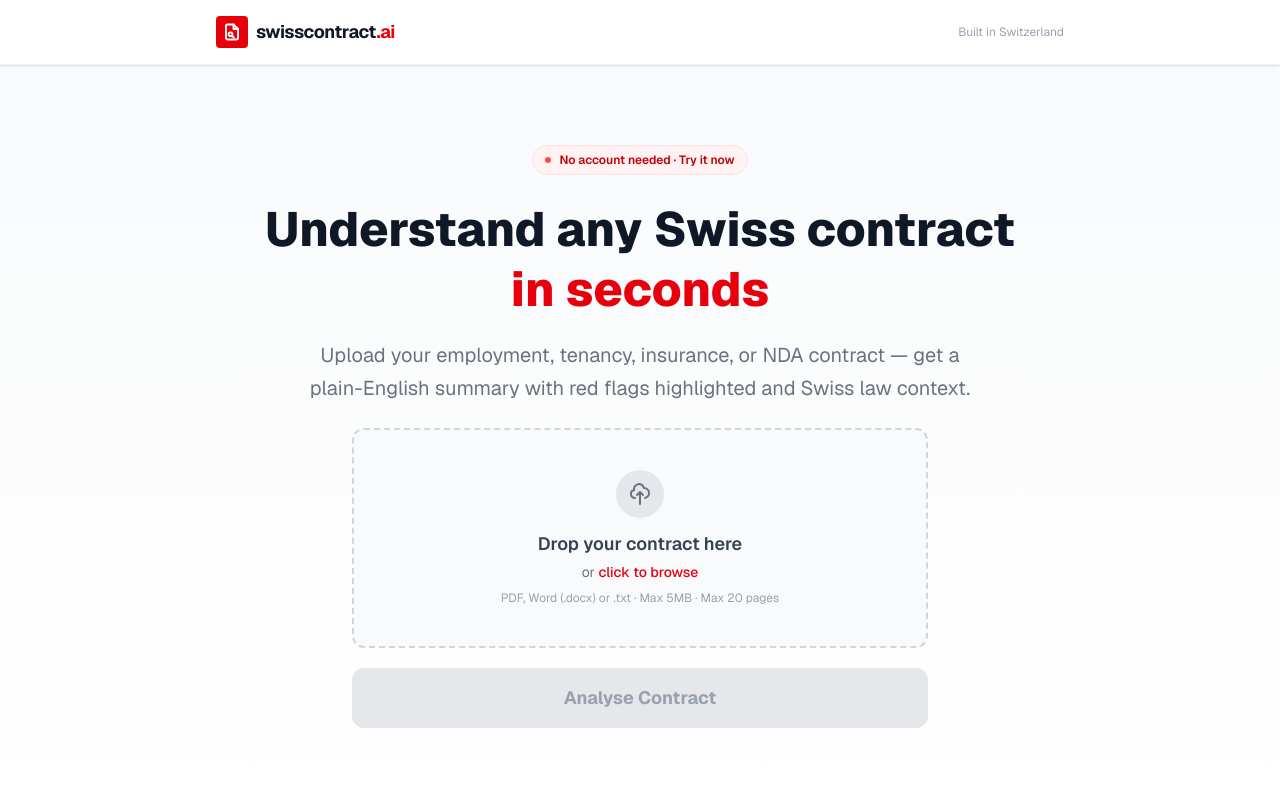
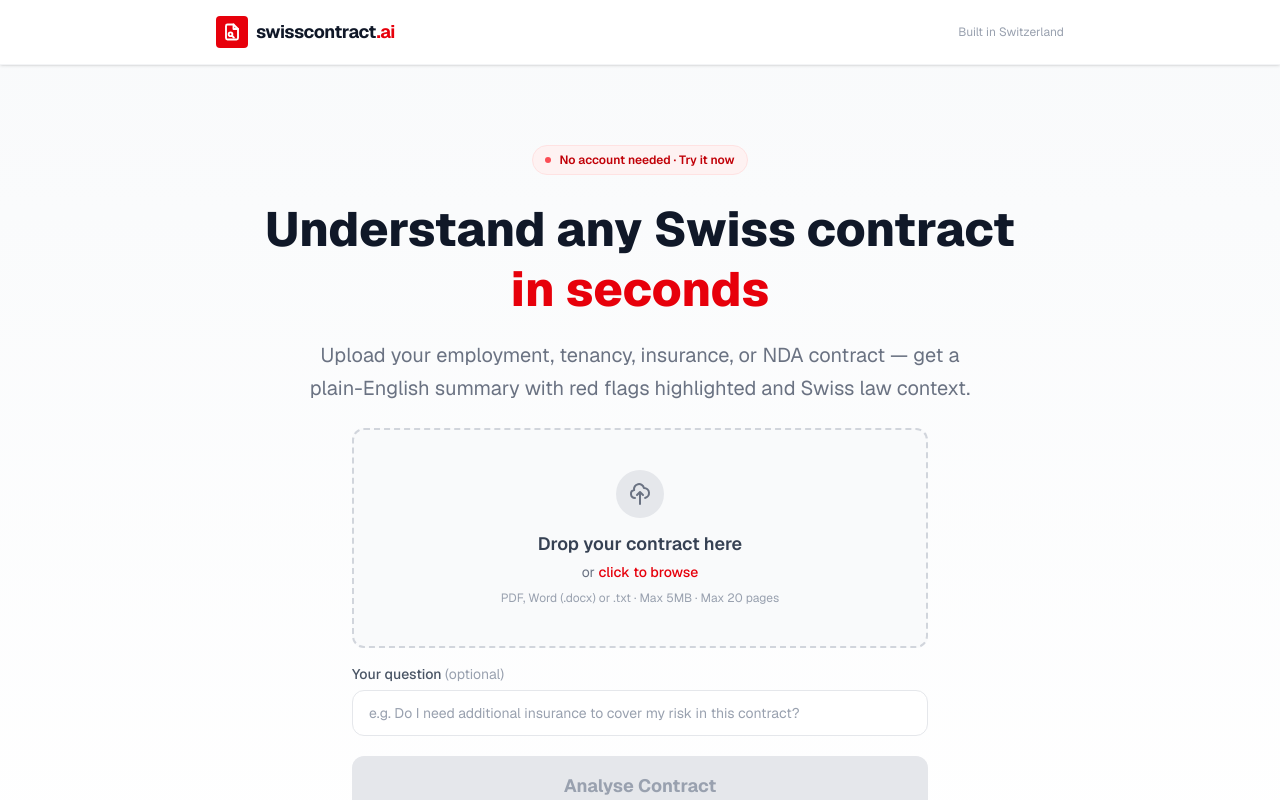
Before and after one commit to vikramgorla/swisscontract-ai, a Next.js app: page / in a window 1280 px wide. Shown: the top 800 px of the page. Built offline with nearby package versions, Linux system fonts and the light colour scheme.

Commit message:
feat: add optional contract question field (SPEC-002)
Users can ask one specific question before or after upload.
Question is sent with contract text to Claude, answered inline
at the top of results. No question = no change to current flow.

```diff
--- a/app/api/analyse/route.ts
+++ b/app/api/analyse/route.ts
@@ -44,6 +44,7 @@ export async function POST(request: NextRequest) {
 
     const formData = await request.formData();
     const file = formData.get('file') as File | null;
+    const question = formData.get('question') as string | null;
 
     if (!file) {
       return NextResponse.json({ error: 'No file provided' }, { status: 400 });
@@ -126,6 +127,12 @@ export async function POST(request: NextRequest) {
       contractText = contractText.substring(0, maxChars) + '\n\n[Document truncated — first 50,000 characters analysed]';
     }
 
+    // Build user message — optionally include the user's specific question
+    let userMessage = `Please analyse this contract:\n\n${contractText}`;
+    if (question && question.trim().length > 0) {
+      userMessage += `\n\nThe user has a specific question about this contract: "${question.trim()}"\nPlease add a "question_answer" field to your JSON response with a direct, plain-English answer (2–4 sentences). Add it as the first field in your JSON.`;
+    }
+
     // Send to AI — only the extracted text string is transmitted, not the file
     const message = await client.messages.create({
       model: 'claude-sonnet-4-5',
@@ -134,7 +141,7 @@ export async function POST(request: NextRequest) {
       messages: [
         {
           role: 'user',
-          content: `Please analyse this contract:\n\n${contractText}`,
+          content: userMessage,
         },
       ],
     });
--- a/app/components/AnalysisResult.tsx
+++ b/app/components/AnalysisResult.tsx
@@ -8,6 +8,7 @@ interface TermItem {
 }
 
 interface Analysis {
+  question_answer?: string;
   summary: string;
   contract_type: string;
   key_terms: TermItem[];
@@ -94,6 +95,19 @@ export default function AnalysisResult({ analysis, onReset }: AnalysisResultProp
           Analyse Another Contract
         </button>
       </div>
+
+      {/* Question Answer */}
+      {analysis.question_answer && (
+        <div className="bg-indigo-50 border border-indigo-200 rounded-xl p-6">
+          <h2 className="text-lg font-bold text-indigo-900 mb-3 flex items-center gap-2">
+            <svg className="w-5 h-5 text-indigo-600" fill="none" stroke="currentColor" viewBox="0 0 24 24">
+              <path strokeLinecap="round" strokeLinejoin="round" strokeWidth={2} d="M8 12h.01M12 12h.01M16 12h.01M21 12c0 4.418-4.03 8-9 8a9.863 9.863 0 01-4.255-.949L3 20l1.395-3.72C3.512 15.042 3 13.574 3 12c0-4.418 4.03-8 9-8s9 3.582 9 8z" />
+            </svg>
+            Your Question Answered
+          </h2>
+          <p className="text-indigo-800 text-sm leading-relaxed">{analysis.question_answer}</p>
+        </div>
+      )}
 
       {/* Summary */}
       <div className="bg-white border border-gray-200 rounded-xl p-6 shadow-sm">
--- a/app/page.tsx
+++ b/app/page.tsx
@@ -5,6 +5,7 @@ import UploadZone from './components/UploadZone';
 import AnalysisResult from './components/AnalysisResult';
 
 interface Analysis {
+  question_answer?: string;
   summary: string;
   contract_type: string;
   key_terms: Array<{ title: string; explanation: string }>;
@@ -19,6 +20,7 @@ export default function Home() {
   const [isAnalysing, setIsAnalysing] = useState(false);
   const [analysis, setAnalysis] = useState<Analysis | null>(null);
   const [error, setError] = useState<string | null>(null);
+  const [question, setQuestion] = useState<string>('');
 
 
   const handleFileSelect = (file: File) => {
@@ -35,6 +37,9 @@ export default function Home() {
 
     const formData = new FormData();
     formData.append('file', selectedFile);
+    if (question.trim()) {
+      formData.append('question', question.trim());
+    }
 
     try {
       const response = await fetch('/api/analyse', {
@@ -63,6 +68,7 @@ export default function Home() {
     setSelectedFile(null);
     setAnalysis(null);
     setError(null);
+    setQuestion('');
     window.scrollTo({ top: 0, behavior: 'smooth' });
   };
 
@@ -133,6 +139,22 @@ export default function Home() {
           {!analysis && (
             <div className="max-w-xl mx-auto">
               <UploadZone onFileSelect={handleFileSelect} isAnalysing={isAnalysing} />
+
+              <div className="mt-4">
+                <label htmlFor="question-input" className="block text-sm font-medium text-gray-600 mb-1.5 text-left">
+                  Your question <span className="text-gray-400 font-normal">(optional)</span>
+                </label>
+                <input
+                  id="question-input"
+                  type="text"
+                  maxLength={300}
+                  value={question}
+                  onChange={(e) => setQuestion(e.target.value)}
+                  disabled={isAnalysing}
+                  placeholder="e.g. Do I need additional insurance to cover my risk in this contract?"
+                  className="w-full px-4 py-3 rounded-xl border border-gray-200 bg-white text-sm text-gray-700 placeholder-gray-400 focus:outline-none focus:ring-2 focus:ring-red-400 focus:border-transparent disabled:opacity-50"
+                />
+              </div>
 
               {error && (
                 <div className="mt-4 flex items-start gap-2 text-red-600 bg-red-50 border border-red-200 rounded-lg px-4 py-3 text-left">
```
Also changed, not shown: 1 other file (tests, documents, lock files or other folders).
